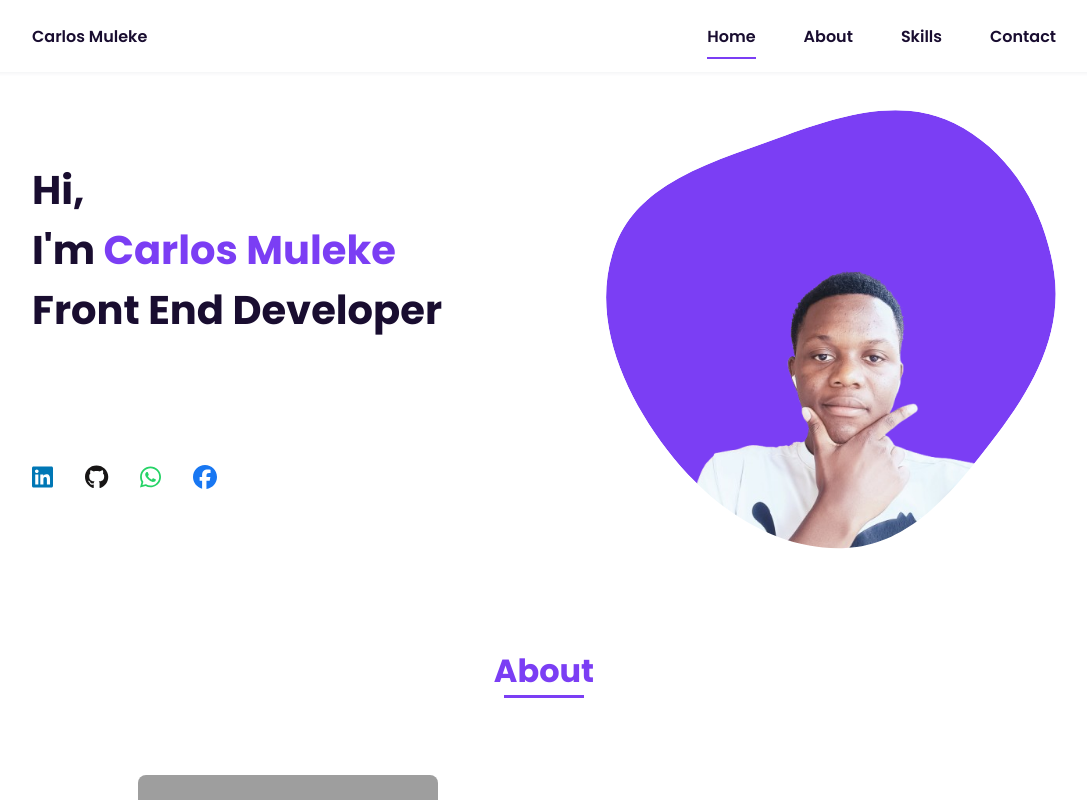
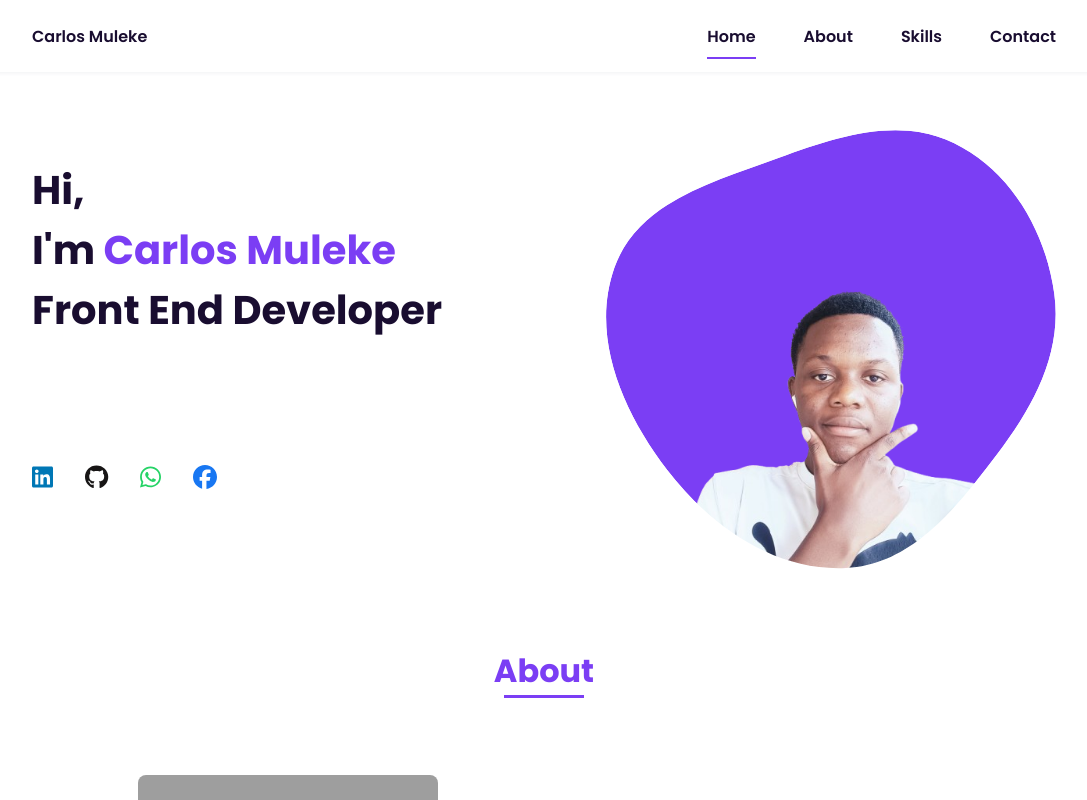
Before and after one commit to carlos45-dev/portfolio-website, a React (Vite) app: page / in a window 1280 px wide. Shown: the top 800 px of the page, without its empty margins (96-1183 px from the left). Built offline with nearby package versions, Linux system fonts and the light colour scheme; grey boxes are pictures that could not be loaded.

Commit message:
portfolio

```diff
--- a/src/index.css
+++ b/src/index.css
@@ -215,7 +215,7 @@ img {
 .home__img {
   position: absolute;
   right: 0;
-  top: 70px;
+  top: 90px;
   width: 260px;
   margin-top:40px;
 }
```
